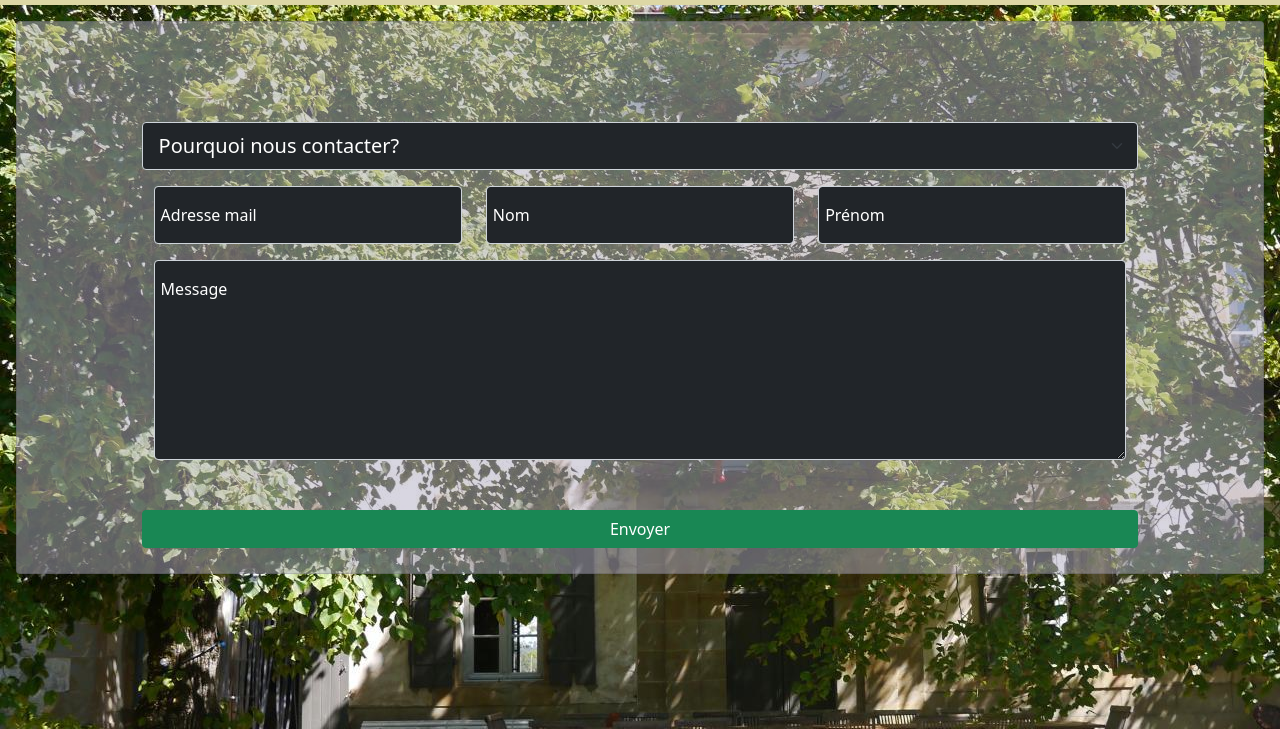
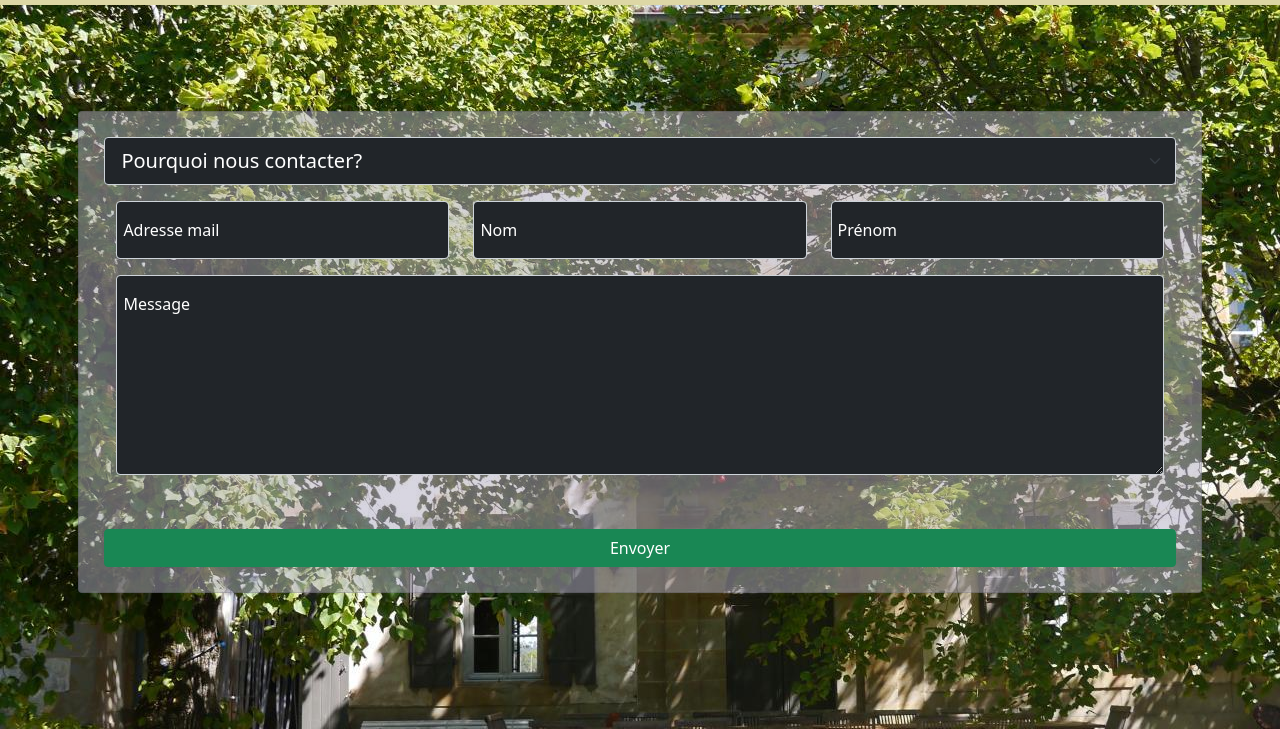
Before and after one commit to Skyward67/First-Website, a plain HTML site: page contact.html in a window 1280 px wide. Shown: the part 71-800 px from the top of the page. Drawn offline with nearby package versions, Linux system fonts and the light colour scheme.

Commit message:
Update CSS contact

```diff
--- a/cssperso.css
+++ b/cssperso.css
@@ -139,5 +139,10 @@ aside {
 
 
 .formcontact{
-  margin: 100px 10% 25px 10%;
+  margin: 25px;
 }
+
+
+.formcard{
+  margin: 90px 5% 5px 5%;
+}
```
